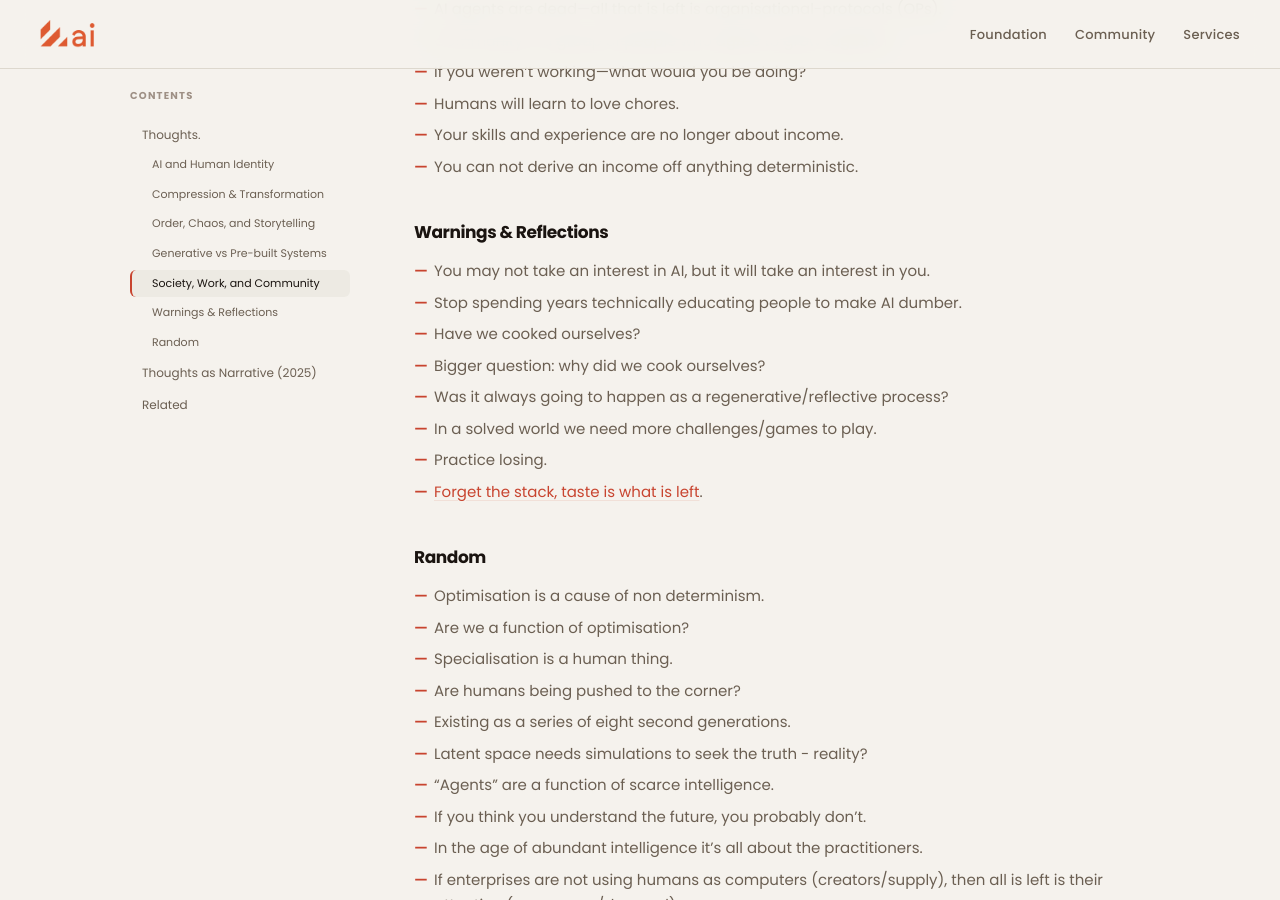
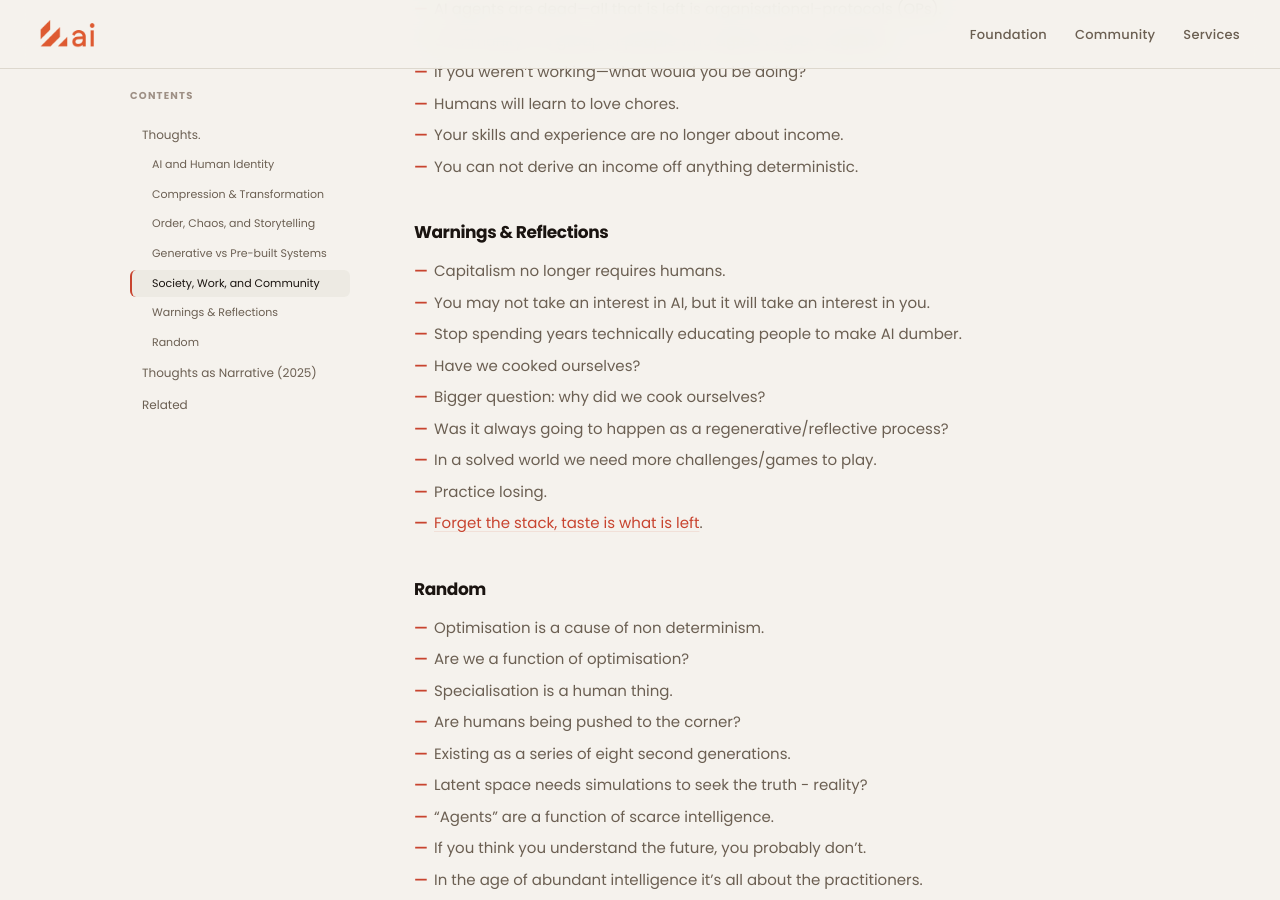
Before and after one commit to selfdriven-foundation/selfdriven-ai, a Jekyll site: the page built from docs/pages/thoughts.md, in a window 1280 px wide and 900 px high, scrolled down 1699 px. Built offline with Jekyll 4.4.1, drawn with Linux system fonts in a browser that asks for light colours.

Commit message:
Update thoughts.md

```diff
--- a/docs/pages/thoughts.md
+++ b/docs/pages/thoughts.md
@@ -53,6 +53,7 @@ We’re living in a time where intelligence itself—what it is, how it works, a
 - You can not derive an income off anything deterministic.
 
 ### Warnings & Reflections
+- Capitalism no longer requires humans.
 - You may not take an interest in AI, but it will take an interest in you.
 - Stop spending years technically educating people to make AI dumber.
 - Have we cooked ourselves?
```
